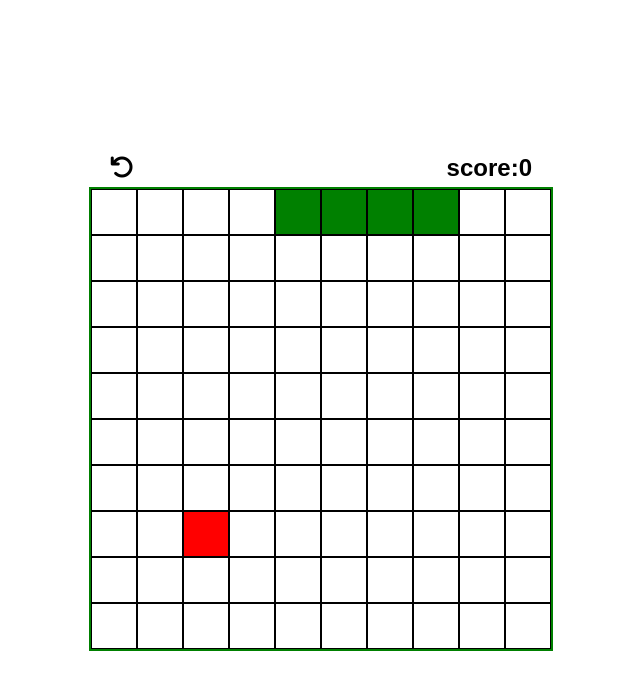
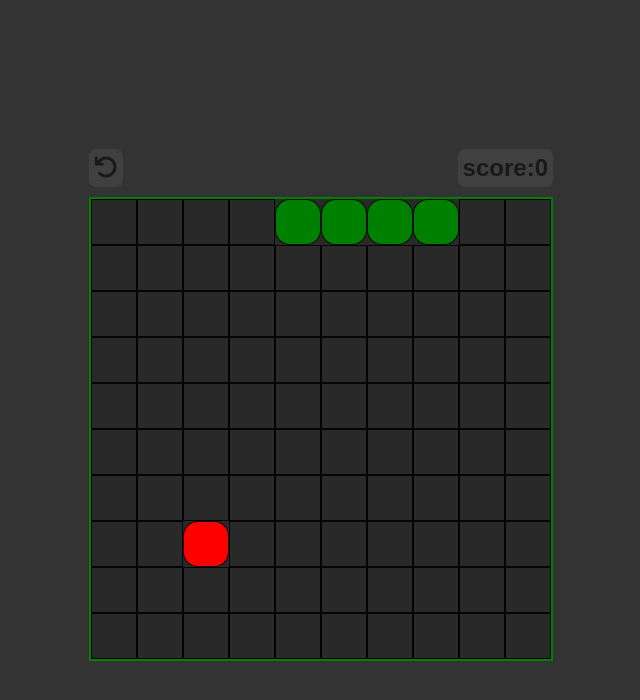
Before and after one commit to bishira14/snake_game, a plain HTML site: page index.html in a window 1280 px wide. Shown: the whole page, without its empty margins (319-959 px from the left). Drawn offline with Linux system fonts and the light colour scheme.

Commit message:
latest update

```diff
--- a/index.css
+++ b/index.css
@@ -10,13 +10,20 @@ body{
   align-items: center;
   flex-direction: column;
   font-family: arial;
+  background-color: rgba(0, 0, 0, 0.8);
 }
 .stats{
-  width:27em;
+  width:29em;
   display:flex;
   justify-content: space-between;
   align-items: center;
+  padding:10px 0px;
+}
+.stats h2{
+  background-color: rgb(64, 64, 64);
   padding:5px;
+  border-radius: 7px;
+  color: rgba(0, 0, 0, 0.6);
 }
 .replay{
   cursor:pointer;
@@ -27,16 +34,19 @@ body{
   display:flex;
   flex-wrap:wrap;
   border:solid 2px green;
+  background-color: rgba(0, 0, 0, 0.2);
 }
 .container div{
   height:10%;
   width:10%;
-  border:solid 1px black;
+  border:solid 1px rgba(0, 0, 0, 0.9);
 }
 .snake{
   background-color: green;
+  border-radius: 15px;
 }
 
 .apple{
   background-color: red;
+  border-radius: 15px;
 }
```
